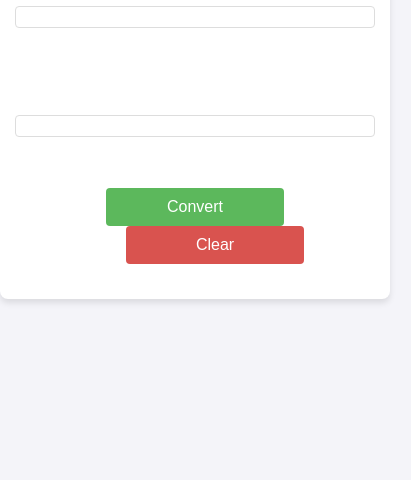
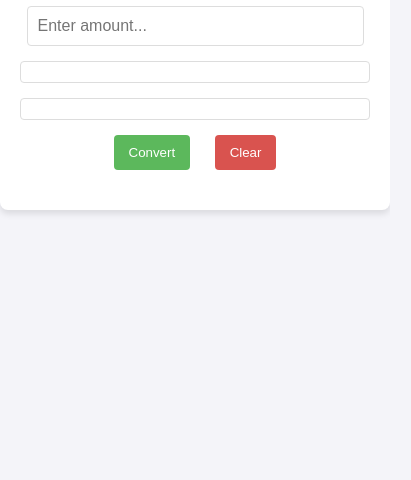
Before and after one commit to marcelocarvalh/conversormoedas, a website: page index.html in a window 390 px wide. Shown: the part 364-844 px from the top of the page, 411 px wide, since content can reach past the window. Drawn offline with Linux system fonts and the light colour scheme.

Commit message:
css back

```diff
--- a/index.html
+++ b/index.html
@@ -4,7 +4,7 @@
 <head>
     <meta name="google-adsense-account" content="ca-pub-1223809323897759">
     <script async src="https://pagead2.googlesyndication.com/pagead/js/adsbygoogle.js?client=ca-pub-1223809323897759"
-        crossorigin="anonymous"></script>
+     crossorigin="anonymous"></script>
 
     <meta charset="UTF-8">
     <meta name="viewport" content="width=device-width, initial-scale=1.0">
@@ -26,13 +26,12 @@
             background: white;
             width: 90%;
             max-width: 400px;
-            padding: 10px;
+            padding: 20px;
             border-radius: 8px;
             box-shadow: 0 4px 6px rgba(0, 0, 0, 0.1);
             display: flex;
             flex-direction: column;
             align-items: center;
-            margin: auto;
         }
 
         h1 {
@@ -59,29 +58,6 @@
         .dropdown {
             position: relative;
             width: 100%;
-            padding: 10%;
-            font-size: 1rem;
-        }
-
-        @media (max-width: 480px) {
-            .converter-container {
-                width: 95%;
-                max-width: 100%;
-                padding: 15px;
-            }
-
-            .converter-form input,
-            .dropdown {
-                font-size: 1.2rem;
-                /* Aumenta o tamanho da fonte para melhor leitura */
-            }
-
-            button {
-                width: 100%;
-                /* Faz o botão ocupar toda a largura */
-                font-size: 1rem;
-                padding: 12px;
-            }
         }
 
         .dropdown-selected {
@@ -145,8 +121,8 @@
         }
 
         #clear-btn {
-            background-color: #d9534f;
-            margin-left: 20px;
+    background-color: #d9534f;
+    margin-left: 20px;
         }
 
         #clear-btn:hover {
```
